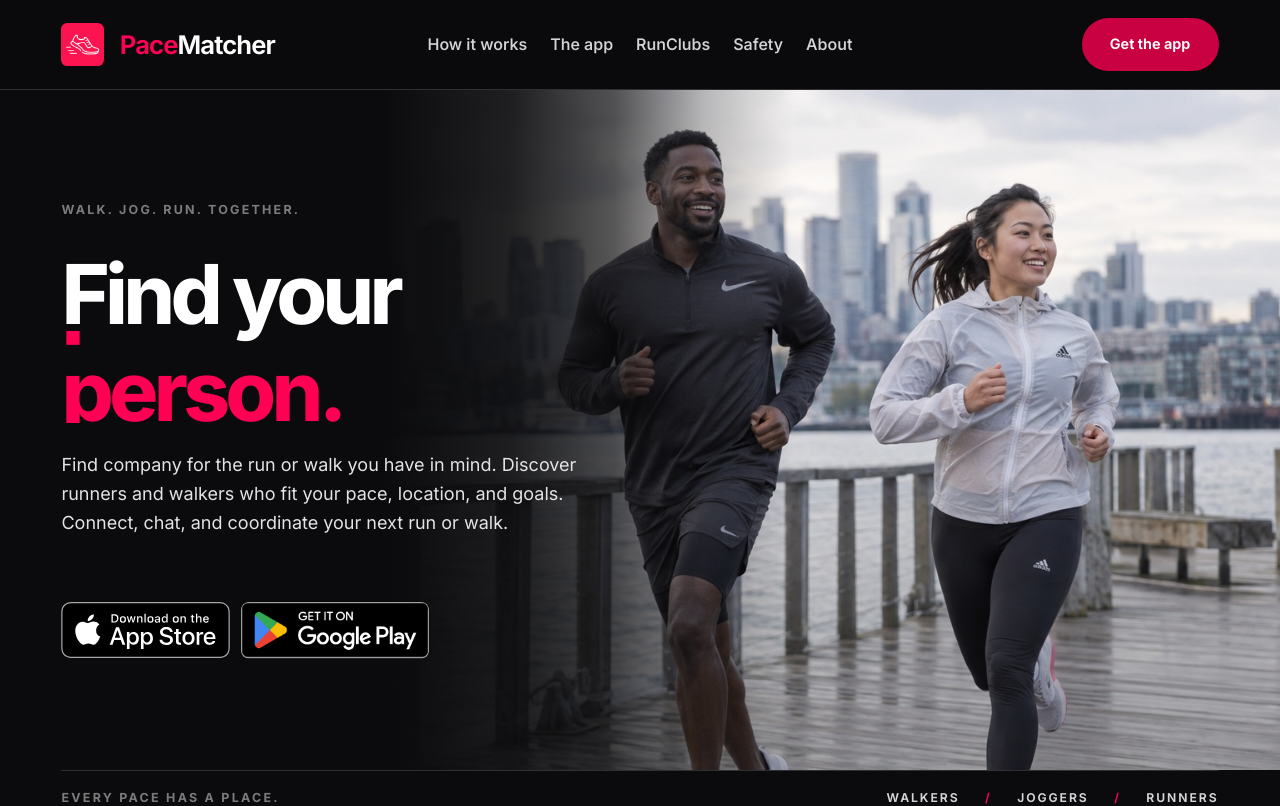
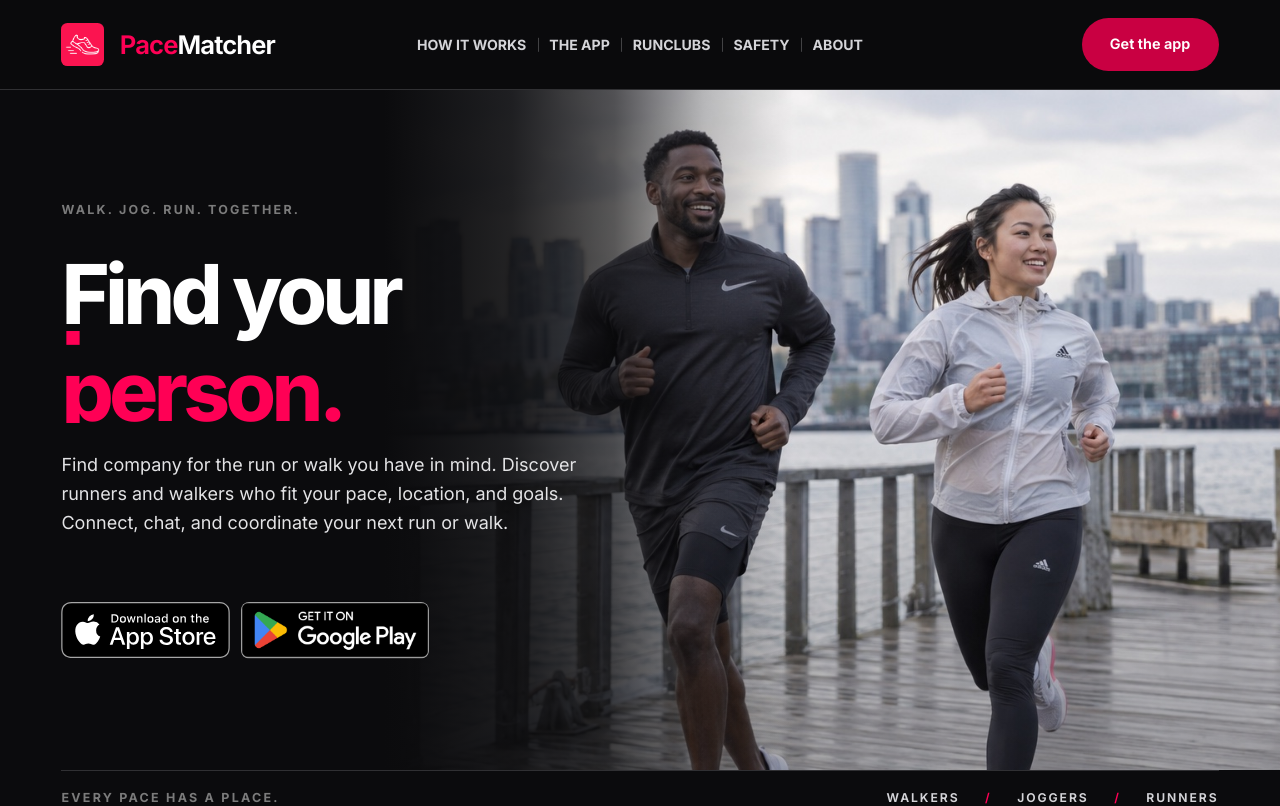
Before and after one commit to ZMilosevich/pm-website, a React (Vite) app: page / in a window 1280 px wide. Shown: the top 806 px of the page. Built offline with nearby package versions, Linux system fonts and the light colour scheme.

Commit message:
Polish desktop navigation styling

```diff
--- a/src/styles/global.css
+++ b/src/styles/global.css
@@ -454,17 +454,31 @@ h3 {
 }
 
 .desktop-nav {
+  --desktop-nav-gap: clamp(0.9rem, 1.8vw, 2rem);
   display: flex;
   align-items: center;
-  gap: clamp(0.9rem, 1.8vw, 2rem);
+  gap: var(--desktop-nav-gap);
 }
 
 .desktop-nav a {
   position: relative;
   color: var(--color-muted-strong);
-  font-size: 1rem;
-  font-weight: 550;
+  font-size: 0.88rem;
+  font-weight: 700;
+  text-transform: uppercase;
   transition: color 180ms ease;
+}
+
+.desktop-nav a + a::before {
+  position: absolute;
+  top: 50%;
+  left: calc(var(--desktop-nav-gap) / -2);
+  width: 1px;
+  height: 0.9rem;
+  background: rgb(212 212 216 / 28%);
+  content: "";
+  pointer-events: none;
+  transform: translateY(-50%);
 }
 
 .desktop-nav a::after {
```
